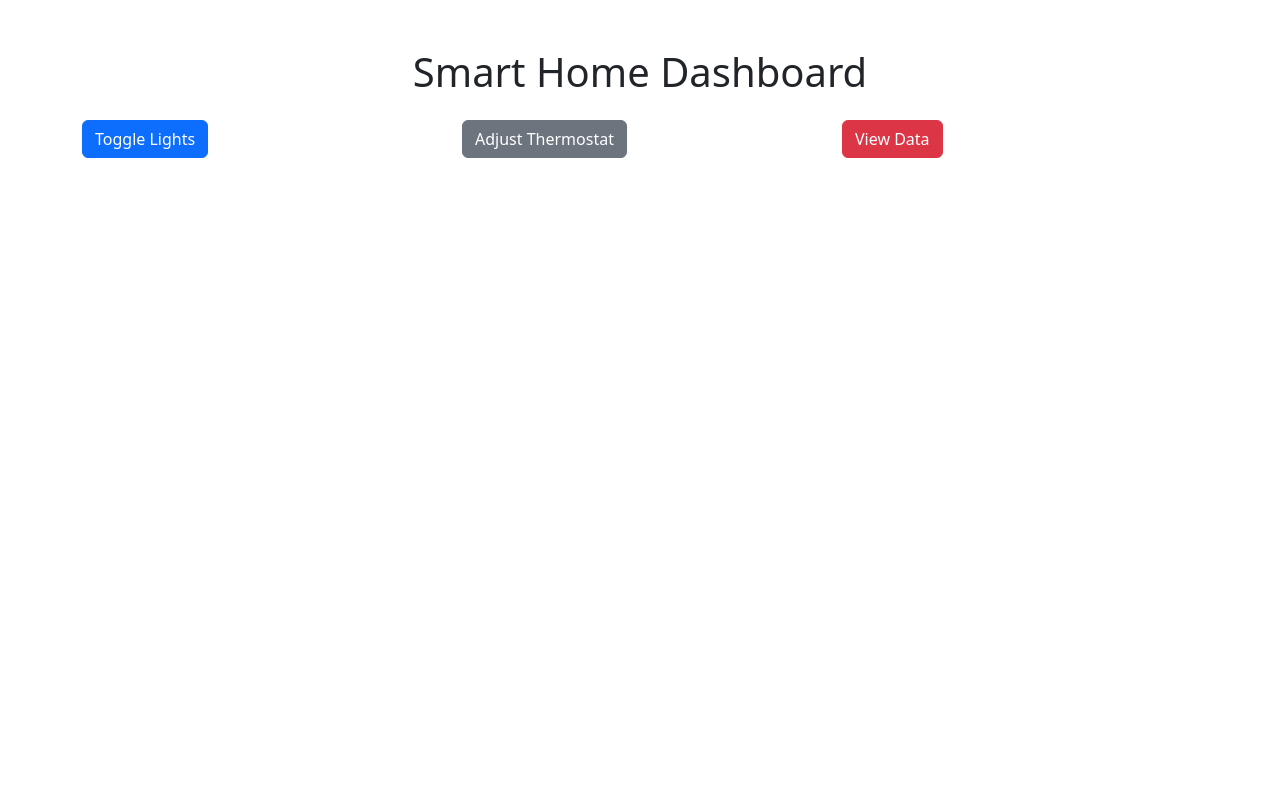
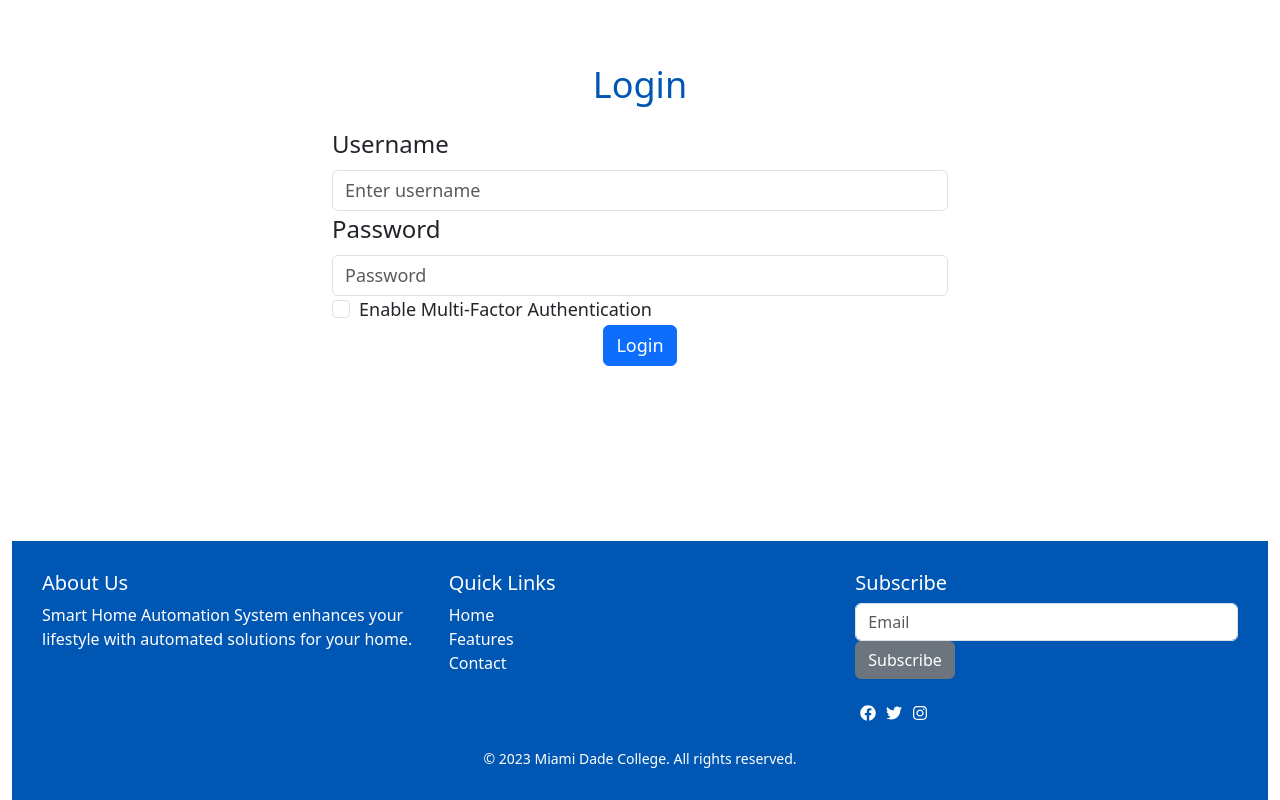
Before and after one commit to KevMP/smart-home-automation, a React (Create React App) app in the folder front-end/: page / in a window 1280 px wide. Built offline with nearby package versions, Linux system fonts and the light colour scheme.

Commit message:
Started front end, added login page
Need to fix slight problem with footer on the login page.

```diff
--- a/front-end/package.json
+++ b/front-end/package.json
@@ -11,6 +11,7 @@
     "react": "^18.2.0",
     "react-bootstrap": "^2.8.0",
     "react-dom": "^18.2.0",
+    "react-icons": "^4.10.1",
     "react-router-dom": "^6.15.0",
     "react-scripts": "5.0.1",
     "web-vitals": "^2.1.4"
--- a/front-end/src/App.js
+++ b/front-end/src/App.js
@@ -1,14 +1,12 @@
 import { BrowserRouter as Router, Routes, Route } from 'react-router-dom';
 
-import Home from './pages/Home';
-import ViewData from './pages/ViewData'
+import Login from './pages/Login';
 
 function App() {
   return (
     <Router>
       <Routes>
-        <Route path="/" element={<Home />} />
-        <Route path="/view-data" element={<ViewData />} />
+        <Route path="/" element={<Login />} />
       </Routes>
     </Router>
   );
--- /dev/null
+++ b/front-end/src/components/footer.js
@@ -0,0 +1,43 @@
+import React from 'react';
+import { Container, Row, Col, Form, Button } from 'react-bootstrap';
+import { FaFacebook, FaTwitter, FaInstagram } from 'react-icons/fa';
+
+const Footer = () => {
+  return (
+    <Container fluid style={{ backgroundColor: '#0056b3', color: '#ffffff', padding: '30px' }}>
+      <Row>
+        <Col md={4}>
+          <h5>About Us</h5>
+          <p>Smart Home Automation System enhances your lifestyle with automated solutions for your home.</p>
+        </Col>
+        <Col md={4}>
+          <h5>Quick Links</h5>
+          <ul style={{ listStyle: 'none', paddingLeft: '0' }}>
+            <li><a href="#" style={{ color: '#ffffff', textDecoration: 'none' }}>Home</a></li>
+            <li><a href="#" style={{ color: '#ffffff', textDecoration: 'none' }}>Features</a></li>
+            <li><a href="#" style={{ color: '#ffffff', textDecoration: 'none' }}>Contact</a></li>
+          </ul>
+        </Col>
+        <Col md={4}>
+          <h5>Subscribe</h5>
+          <Form inline>
+            <Form.Control type="email" placeholder="Email" style={{ marginRight: '10px' }} />
+            <Button variant="secondary">Subscribe</Button>
+          </Form>
+          <div style={{ marginTop: '20px' }}>
+            <FaFacebook style={{ margin: '5px' }} />
+            <FaTwitter style={{ margin: '5px' }} />
+            <FaInstagram style={{ margin: '5px' }} />
+          </div>
+        </Col>
+      </Row>
+      <Row style={{ marginTop: '20px' }}>
+        <Col md={12} style={{ textAlign: 'center' }}>
+          <small>© 2023 Miami Dade College. All rights reserved.</small>
+        </Col>
+      </Row>
+    </Container>
+  );
+};
+
+export default Footer;
--- a/front-end/src/pages/Home.js
+++ /dev/null
@@ -1,27 +0,0 @@
-import React from 'react';
-import { Container, Row, Col, Button } from 'react-bootstrap';
-
-import { Link } from 'react-router-dom';
-
-function Home() {
-  return (
-    <Container className="mt-5 justify-content-center align-items-center">
-        <h1 className="text-center mb-4">Smart Home Dashboard</h1>
-        <Row className="mb-3">
-            <Col md={4}>
-                <Button variant="primary">Toggle Lights</Button>
-            </Col>
-            <Col md={4}>
-                <Button variant="secondary">Adjust Thermostat</Button>
-            </Col>
-            <Col md={4}>
-              <Link to='/view-data'>
-                <Button variant="danger">View Data</Button>
-              </Link>
-            </Col>
-        </Row>
-    </Container>
-  );
-}
-
-export default Home;
--- /dev/null
+++ b/front-end/src/pages/Login.js
@@ -0,0 +1,44 @@
+import React from 'react';
+import { Form, Button, Row, Col, Container } from 'react-bootstrap';
+import Footer from '../components/footer';  // Make sure the path is correct
+
+const Login = () => {
+  // Hide the horizontal scrollbar
+  document.body.style.overflowX = 'hidden';
+
+  return (
+    <Container fluid style={{ display: 'flex', flexDirection: 'column', minHeight: '100vh' }}>
+      <div style={{ flex: '1' }}>
+        <Row className="justify-content-md-center" style={{ marginTop: '5%' }}>
+          <Col xs lg="6">
+            <h2 style={{ color: '#0056b3', marginBottom: '20px', textAlign: 'center', fontSize: '36px' }}>Login</h2>
+            <Form>
+              <Form.Group controlId="username">
+                <Form.Label style={{ fontSize: '24px' }}>Username</Form.Label>
+                <Form.Control type="text" placeholder="Enter username" style={{ fontSize: '18px' }} />
+              </Form.Group>
+
+              <Form.Group controlId="password">
+                <Form.Label style={{ fontSize: '24px' }}>Password</Form.Label>
+                <Form.Control type="password" placeholder="Password" style={{ fontSize: '18px' }} />
+              </Form.Group>
+
+              <Form.Group controlId="mfa">
+                <Form.Check type="checkbox" label="Enable Multi-Factor Authentication" style={{ fontSize: '18px' }} />
+              </Form.Group>
+
+              <div style={{ textAlign: 'center' }}>
+                <Button variant="primary" type="submit" style={{ fontSize: '18px' }}>
+                  Login
+                </Button>
+              </div>
+            </Form>
+          </Col>
+        </Row>
+      </div>
+      <Footer />  {/* Footer will stick to the bottom */}
+    </Container>
+  );
+};
+
+export default Login;
--- a/front-end/src/pages/ViewData.js
+++ /dev/null
@@ -1,31 +0,0 @@
-import React, { useState, useEffect } from 'react';
-import { Container } from 'react-bootstrap';
-import axios from 'axios';
-
-function ViewData() {
-    const [data, setData] = useState(null);
-    // const [error, setError] = useState(null);
-
-    useEffect(() => {
-        // Replace this URL with your database's API endpoint
-        axios.get('/api/v1/view-data')
-            .then(response => {
-                setData(response.data);
-            })
-            .catch(error => {
-                console.log(error);
-                // setError(error);
-            });
-    }, []);
-
-    return (
-        <Container className="mt-5 justify-content-center align-items-center">
-            <h1 className="text-center mb-4">Data from Database</h1>
-
-            {data && <pre>{JSON.stringify(data, null, 2)}</pre>}
-
-        </Container>
-    );
-}
-
-export default ViewData;
```
Also changed, not shown: 1 other file (tests, documents, lock files or other folders).
